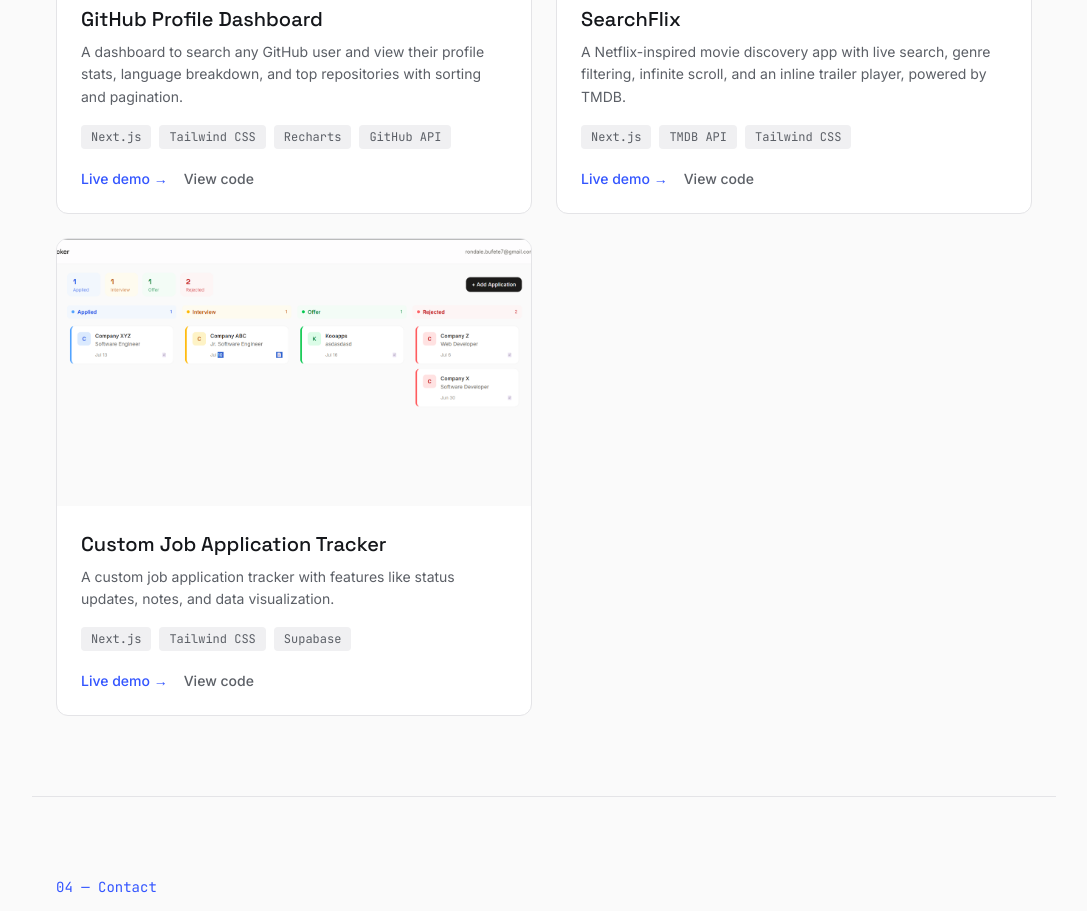
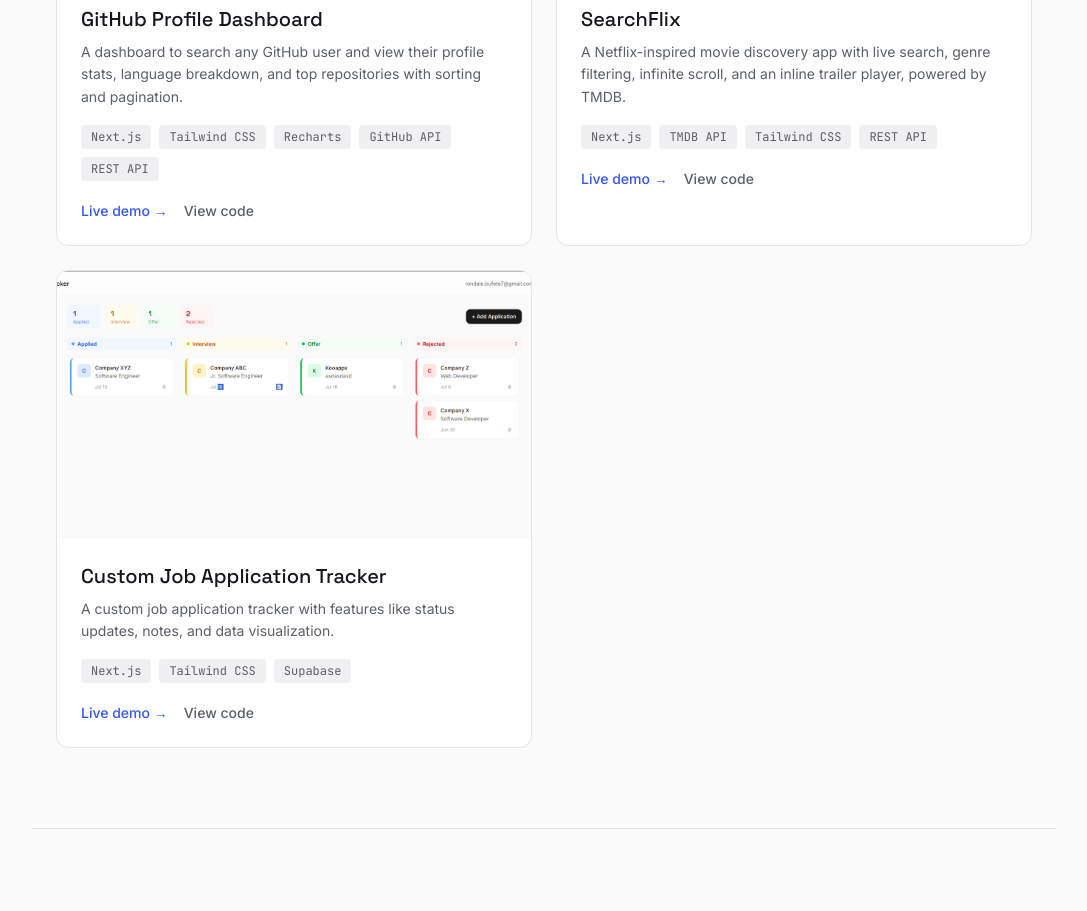
Before and after one commit to rondale-bufete/portfolio-rondale-bufete, a Next.js app: page / in a window 1280 px wide. Shown: the part 2080-2991 px from the top of the page, without its empty margins (96-1183 px from the left). Built offline with nearby package versions, Linux system fonts and the light colour scheme.

Commit message:
+: additional tech on some projects

```diff
--- a/data/portfolio.js
+++ b/data/portfolio.js
@@ -30,7 +30,7 @@ export const projects = [
         title: "GitHub Profile Dashboard",
         description:
             "A dashboard to search any GitHub user and view their profile stats, language breakdown, and top repositories with sorting and pagination.",
-        tags: ["Next.js", "Tailwind CSS", "Recharts", "GitHub API"],
+        tags: ["Next.js", "Tailwind CSS", "Recharts", "GitHub API", "REST API"],
         liveUrl: "https://githubdashboard-eight.vercel.app/",
         repoUrl: "https://github.com/rondale-bufete/github.dashboard.git",
         imageUrl: '/projects/ss_ghd.png',
@@ -39,7 +39,7 @@ export const projects = [
         title: "SearchFlix",
         description:
             "A Netflix-inspired movie discovery app with live search, genre filtering, infinite scroll, and an inline trailer player, powered by TMDB.",
-        tags: ["Next.js", "TMDB API", "Tailwind CSS"],
+        tags: ["Next.js", "TMDB API", "Tailwind CSS", "REST API"],
         liveUrl: "https://nextjs-movie-search-gccr0hh7l-ron-bufetes-projects.vercel.app/",
         repoUrl: "https://github.com/rondale-bufete/nextjs-movie-search.git",
         imageUrl: '/projects/ss_sf.png',
```
